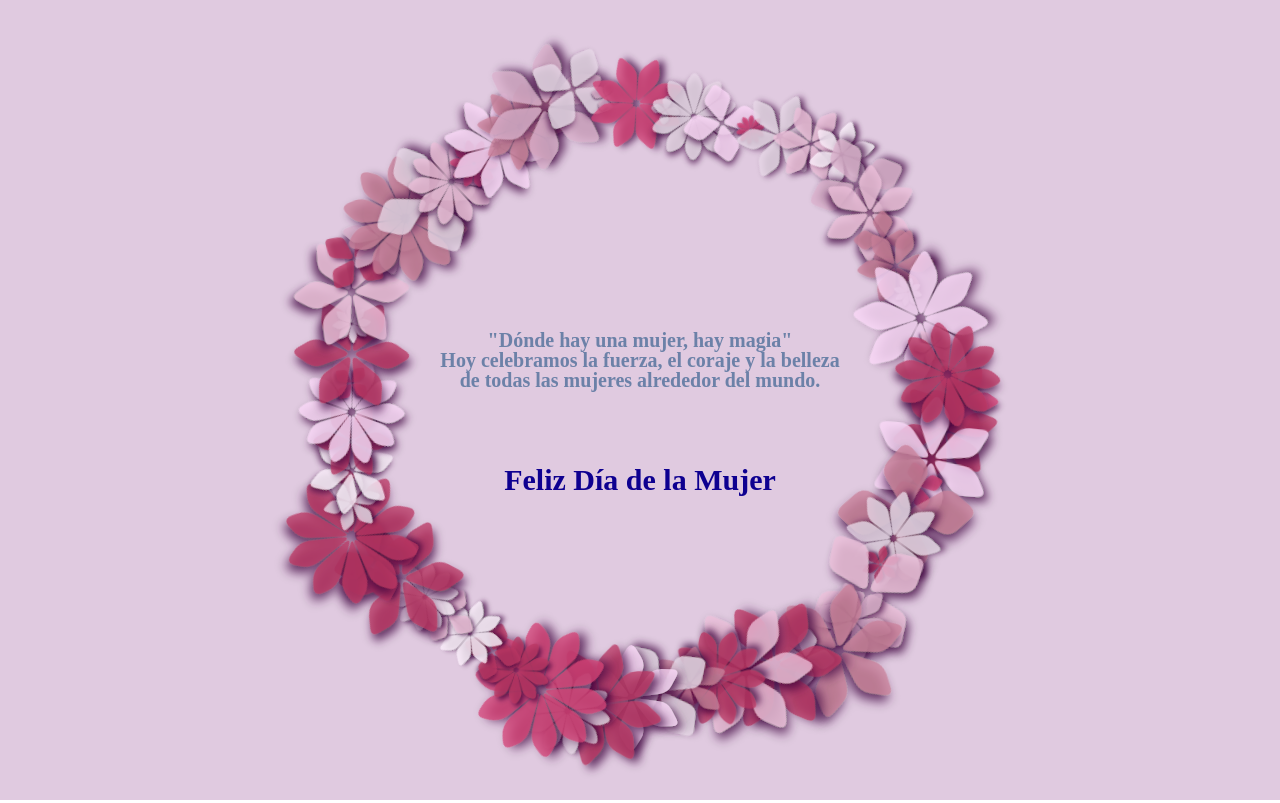
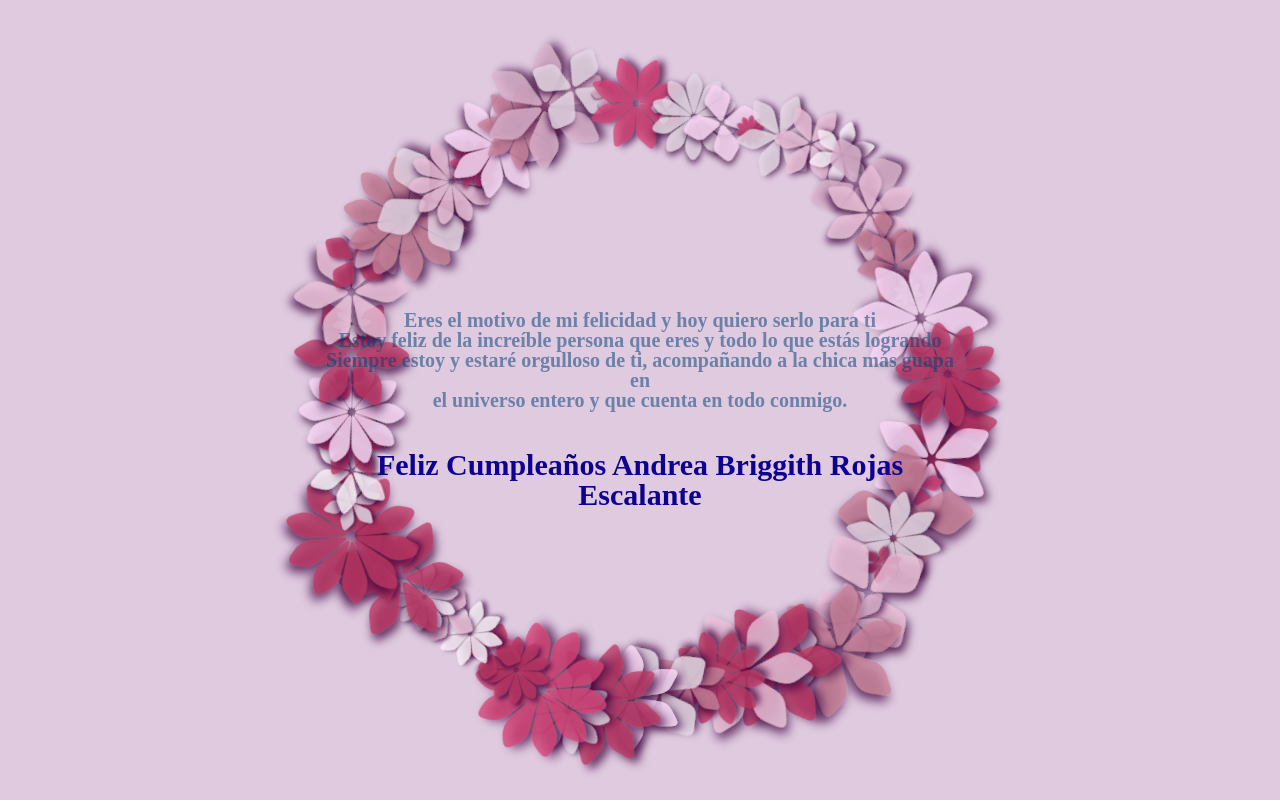
Before and after one commit to Christian-410/floresCumplea-os, a plain HTML site: page index.html in a window 1280 px wide. Drawn offline with nearby package versions, Linux system fonts and the light colour scheme.

Commit message:
Update index.html

```diff
--- a/index.html
+++ b/index.html
@@ -46,10 +46,11 @@
 
 </svg>
 <!-- Texto en el centro -->
-<div id="texto1">Feliz Día de la Mujer</div>
-<div id="texto2">"Dónde hay una mujer, hay magia" <br>
-  Hoy celebramos la fuerza, el coraje y la belleza <br>
-  de todas las mujeres alrededor del mundo.
+<div id="texto1">Feliz Cumpleaños Andrea Briggith Rojas Escalante</div>
+<div id="texto2">Eres el motivo de mi felicidad y hoy quiero serlo para ti <br>
+  Estoy feliz de la increíble persona que eres y todo lo que estás logrando <br>
+  Siempre estoy y estaré orgulloso de ti, acompañando a la chica más guapa en <br>
+  el universo entero y que cuenta en todo conmigo.
 
 </div>
 
```
